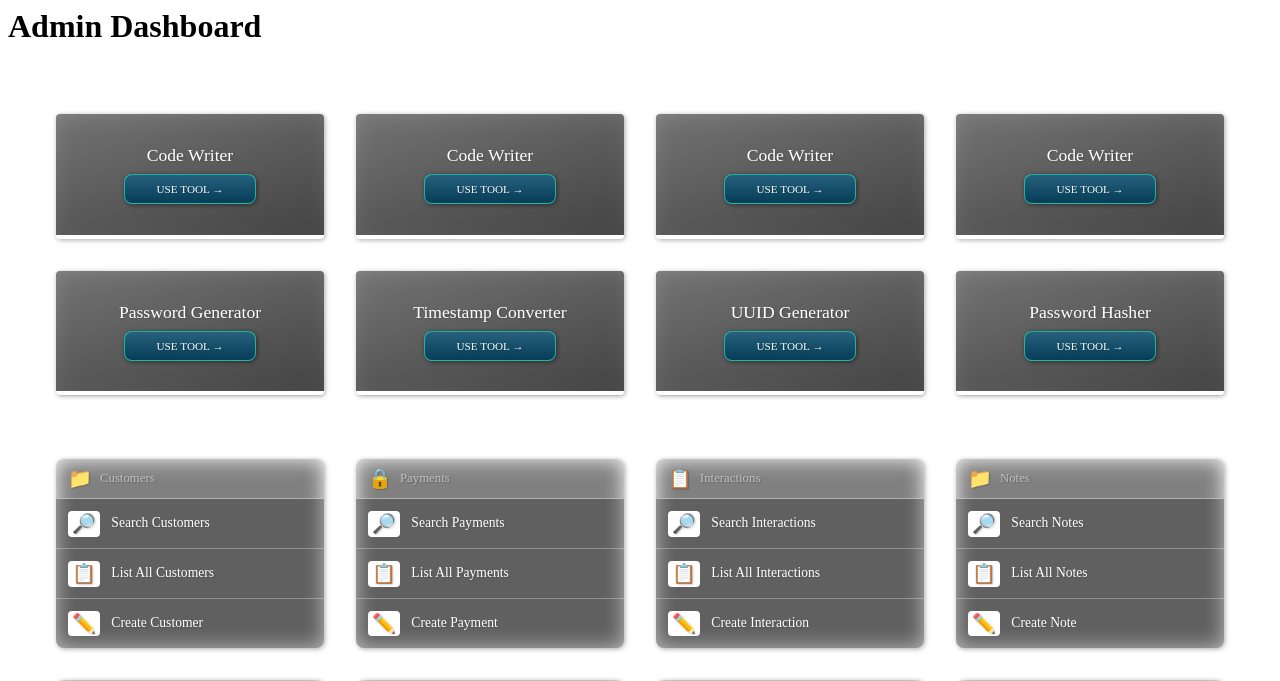
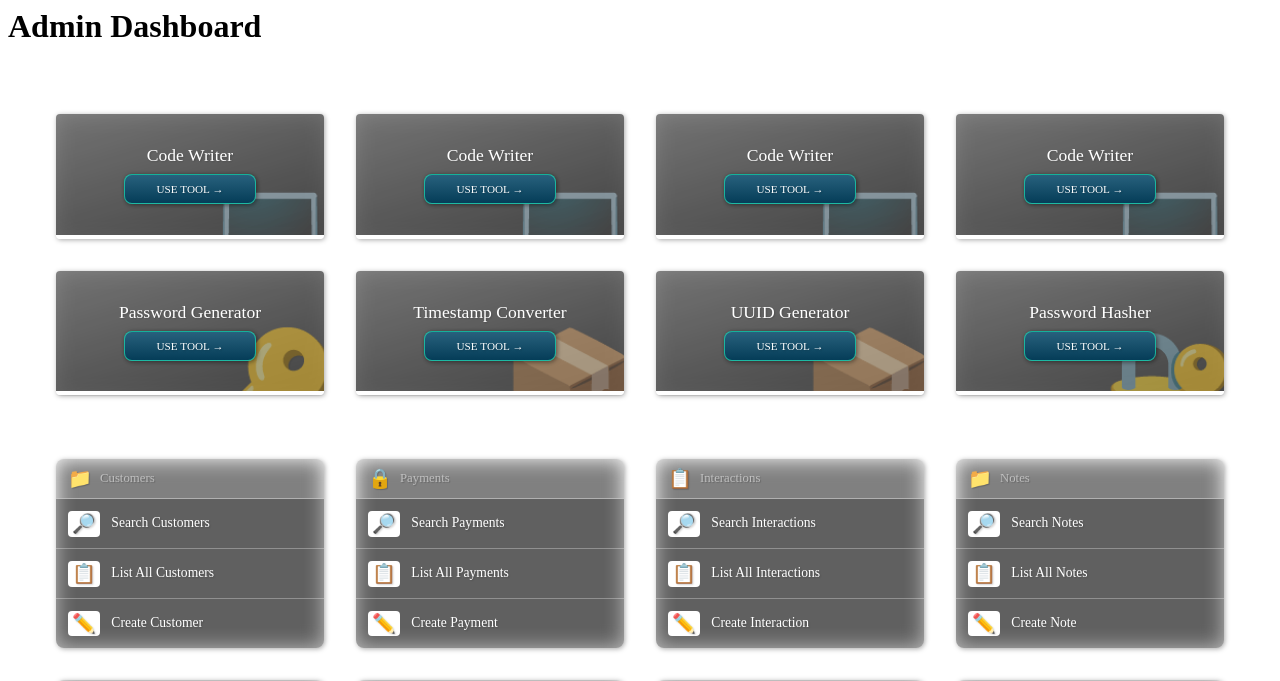
Before and after one commit to callanpmilne/lexar, a PHP site: template src/pages/admin/home.php in a window 1280 px wide. Shown: the top 681 px of the page. Run offline with PHP 8.4, Linux system fonts and the light colour scheme; the template is opened without the code that fills it, so the values that code supplies are empty.

Commit message:
Admin Buttons

```diff
--- a/src/class/Tool.php
+++ b/src/class/Tool.php
@@ -4,6 +4,12 @@
  * Tool Class
  */
 class Tool {
+  /**
+   * Tool Icon
+   * @param string
+   */
+  public string $Icon;
+
   /**
    * Tool Label
    * @param string
@@ -20,11 +26,14 @@ class Tool {
    * A Web Tool
    * @param string $Label
    * @param string $Path
+   * @param string $Icon
    */
   public function __construct(
+    string $Icon,
     string $Label,
     string $Path
   ) {
+    $this->Icon = $Icon;
     $this->Label = $Label;
     $this->Path = $Path;
   }
--- a/src/pages/admin/home.php
+++ b/src/pages/admin/home.php
@@ -121,34 +121,42 @@ $buttons = array(
  */
 $tools = [
   new Tool(
+    '💻',
     'Code Writer',
     '/code/writer'
   ),
   new Tool(
+    '💻',
     'Code Writer',
     '/code/writer'
   ),
   new Tool(
+    '💻',
     'Code Writer',
     '/code/writer'
   ),
   new Tool(
+    '💻',
     'Code Writer',
     '/code/writer'
   ),
   new Tool(
+    '🔑',
     'Password Generator',
     '/password/generator'
   ),
   new Tool(
+    '📦',
     'Timestamp Converter',
     '/timestamp/converter'
   ),
   new Tool(
+    '📦',
     'UUID Generator',
     '/uuid/generator'
   ),
   new Tool(
+    '🔐',
     'Password Hasher',
     '/password/hasher'
   ),
@@ -166,8 +174,9 @@ $tools = [
         <?php foreach ($tools as $tool) : ?>
           <li>
             <a href="/admin/tools<?=$tool->Path?>">
-              <?=$tool->Label?>
-              <span>Use Tool &rarr;</span>
+              <span class="label"><?=$tool->Label?></span>
+              <span class="button">Use Tool &rarr;</span>
+              <span class="icon"><?=$tool->Icon?></span>
             </a>
           </li>
         <?php endforeach; ?>
@@ -244,13 +253,28 @@ $tools = [
     flex: 1;
     flex-direction: column;
     backdrop-filter: brightness(0.85) blur(10px);
+    overflow: hidden;
   }
 
   section.admin-button-grid div.content-list-wrapper ol.content-list li a:hover  {
     color: #00fff9;
   }
 
-  section.admin-button-grid div.content-list-wrapper ol.content-list li a span {
+  section.admin-button-grid div.content-list-wrapper ol.content-list li a span.icon {
+    position: absolute;
+    bottom: -4rem;
+    right: -1rem;
+    font-size: 7rem;
+    z-index: 0;
+    opacity: 0.5;
+  }
+
+  section.admin-button-grid div.content-list-wrapper ol.content-list li a span.label {
+    position: relative;
+    z-index: 1;
+  }
+
+  section.admin-button-grid div.content-list-wrapper ol.content-list li a span.button {
     font-size: 0.9rem;
     background: linear-gradient(to top, #053d58, #28617d);
     padding: 0.5rem 2rem;
@@ -260,6 +284,8 @@ $tools = [
     font-size: 0.7rem;
     margin-top: 0.5rem;
     text-transform: uppercase;
+    position: relative;
+    z-index: 1;
   }
 
   div.admin-dashboard-grid {
```
Also changed, not shown: pub/style.css (+7 -1 lines).
